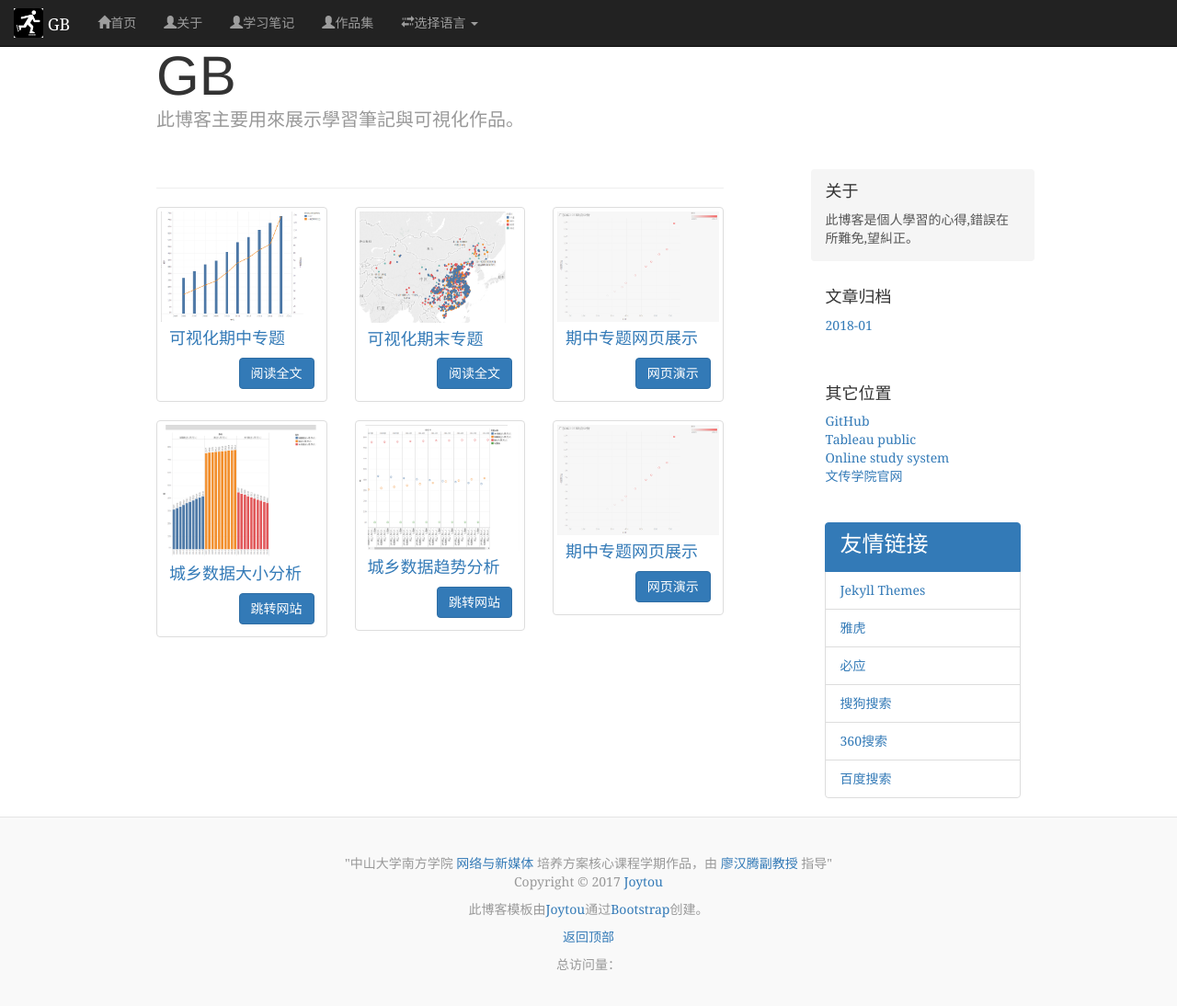
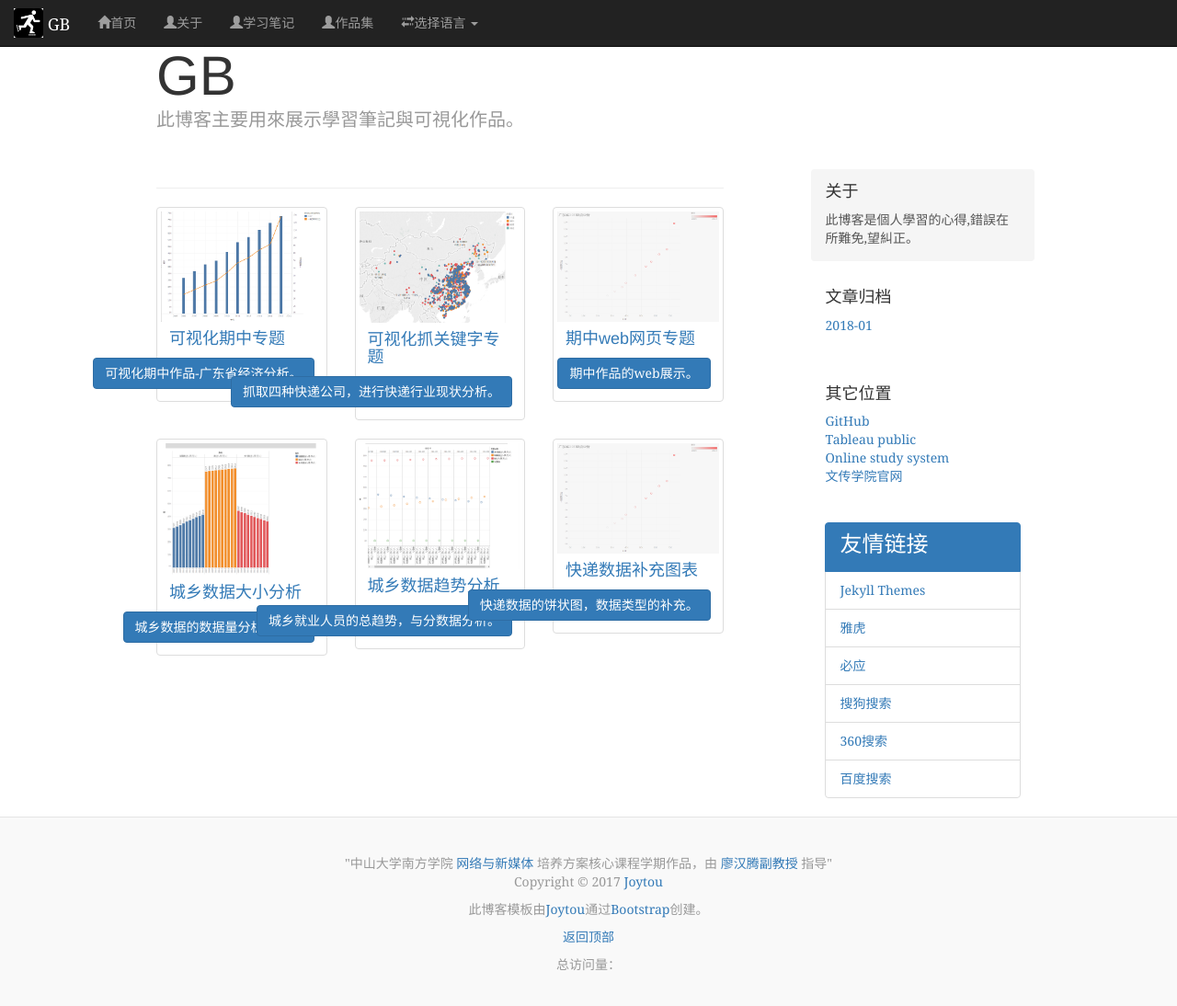
Before and after one commit to zdnfzgb/zdnfzgb.github.io, a Jekyll site: the page built from portfolio/index.html, in a window 1280 px wide and 1099 px high. Shown: the top 1094 px of the window at 92% size. Built offline with Jekyll 4.4.1, drawn with Linux system fonts in a browser that asks for light colours; comment, search, counter and statistics services are not loaded.

Commit message:
加入可视化最后一个作品

```diff
--- a/portfolio/index.html
+++ b/portfolio/index.html
@@ -13,7 +13,7 @@ lang: cn
             <img src="/img-tableau/排名分析.png" alt="A Quote Machine">
             <div class="caption clearfix">
                 <h4><a class="posts-list-name" href="/2018/01/04/作品集可视化期中专题/" target="_blank">可视化期中专题</a></h4>
-                <a class="btn btn-primary pull-right" href="/2018/01/04/作品集可视化期中专题/" target="_blank">阅读全文</a>
+                <a class="btn btn-primary pull-right" href="/2018/01/04/作品集可视化期中专题/" target="_blank">可视化期中作品-广东省经济分析。</a>
             </div>
         </div>
     </div>
@@ -21,8 +21,8 @@ lang: cn
         <div class="thumbnail">
             <img src="/img-tableau/全国快递.png" alt="Baymax!">
             <div class="caption clearfix">
-                <h4><a class="posts-list-name" href="/2018/01/04/作品集可视化期末专题/" target="_blank">可视化期末专题</a></h4>
-                <a class="btn btn-primary pull-right" href="/2018/01/04/作品集可视化期末专题/" target="_blank">阅读全文</a>
+                <h4><a class="posts-list-name" href="/2018/01/04/作品集可视化期末专题/" target="_blank">可视化抓关键字专题</a></h4>
+                <a class="btn btn-primary pull-right" href="/2018/01/04/作品集可视化期末专题/" target="_blank">抓取四种快递公司，进行快递行业现状分析。</a>
             </div>
         </div>
     </div>
@@ -30,8 +30,8 @@ lang: cn
         <div class="thumbnail">
             <img src="/img-tableau/缺点分析.png" alt="Show Local Weather!">
             <div class="caption clearfix">
-                <h4><a class="posts-list-name" href="https://tumaorou.github.io/Tumaorou.github.io/portfolio/middle-subject/" target="_blank">期中专题网页展示</a></h4>
-                <a class="btn btn-primary pull-right" href="https://tumaorou.github.io/Tumaorou.github.io/portfolio/middle-subject/" target="_blank">网页演示</a>
+                <h4><a class="posts-list-name" href="https://tumaorou.github.io/Tumaorou.github.io/portfolio/middle-subject/" target="_blank">期中web网页专题</a></h4>
+                <a class="btn btn-primary pull-right" href="https://tumaorou.github.io/Tumaorou.github.io/portfolio/middle-subject/" target="_blank">期中作品的web展示。</a>
             </div>
         </div>
     </div>
@@ -42,7 +42,7 @@ lang: cn
             <img src="/img-tableau/城乡数据大小.png" alt="A Quote Machine">
             <div class="caption clearfix">
                 <h4><a class="posts-list-name" href="https://public.tableau.com/profile/.17705372#!/vizhome/_18239/1_1" target="_blank">城乡数据大小分析</a></h4>
-                <a class="btn btn-primary pull-right" href="https://public.tableau.com/profile/.17705372#!/vizhome/_18239/1_1" target="_blank">跳转网站</a>
+                <a class="btn btn-primary pull-right" href="https://public.tableau.com/profile/.17705372#!/vizhome/_18239/1_1" target="_blank">城乡数据的数据量分析问题。</a>
             </div>
         </div>
     </div>
@@ -51,7 +51,7 @@ lang: cn
             <img src="/img-tableau/城乡数据趋势.png" alt="Baymax!">
             <div class="caption clearfix">
                 <h4><a class="posts-list-name" href="https://public.tableau.com/profile/.17705372#!/vizhome/2_2347/1_1" target="_blank">城乡数据趋势分析</a></h4>
-                <a class="btn btn-primary pull-right" href="https://public.tableau.com/profile/.17705372#!/vizhome/2_2347/1_1" target="_blank">跳转网站</a>
+                <a class="btn btn-primary pull-right" href="https://public.tableau.com/profile/.17705372#!/vizhome/2_2347/1_1" target="_blank">城乡就业人员的总趋势，与分数据分析。</a>
             </div>
         </div>
     </div>
@@ -59,8 +59,8 @@ lang: cn
         <div class="thumbnail">
             <img src="/img-tableau/缺点分析.png" alt="Show Local Weather!">
             <div class="caption clearfix">
-                <h4><a class="posts-list-name" href="https://tumaorou.github.io/Tumaorou.github.io/portfolio/middle-subject/" target="_blank">期中专题网页展示</a></h4>
-                <a class="btn btn-primary pull-right" href="https://tumaorou.github.io/Tumaorou.github.io/portfolio/middle-subject/" target="_blank">网页演示</a>
+                <h4><a class="posts-list-name" href="https://public.tableau.com/profile/.17705372#!/vizhome/_18360/1_1?publish=yes" target="_blank">快递数据补充图表</a></h4>
+                <a class="btn btn-primary pull-right" href="https://tumaorou.github.io/Tumaorou.github.io/portfolio/middle-subject/" target="_blank">快递数据的饼状图，数据类型的补充。</a>
             </div>
         </div>
     </div>
```
